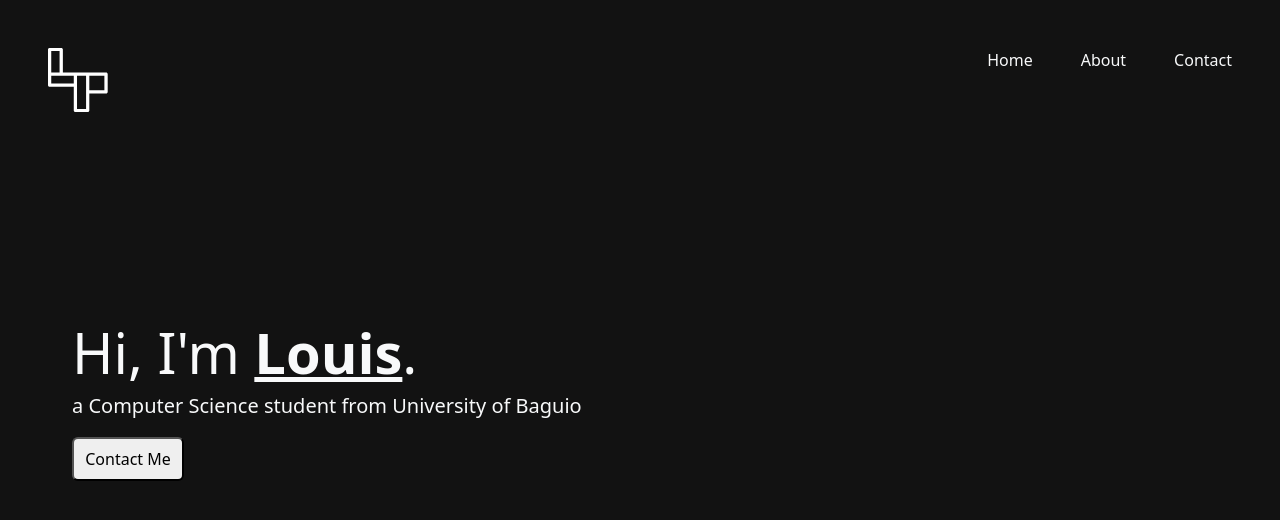
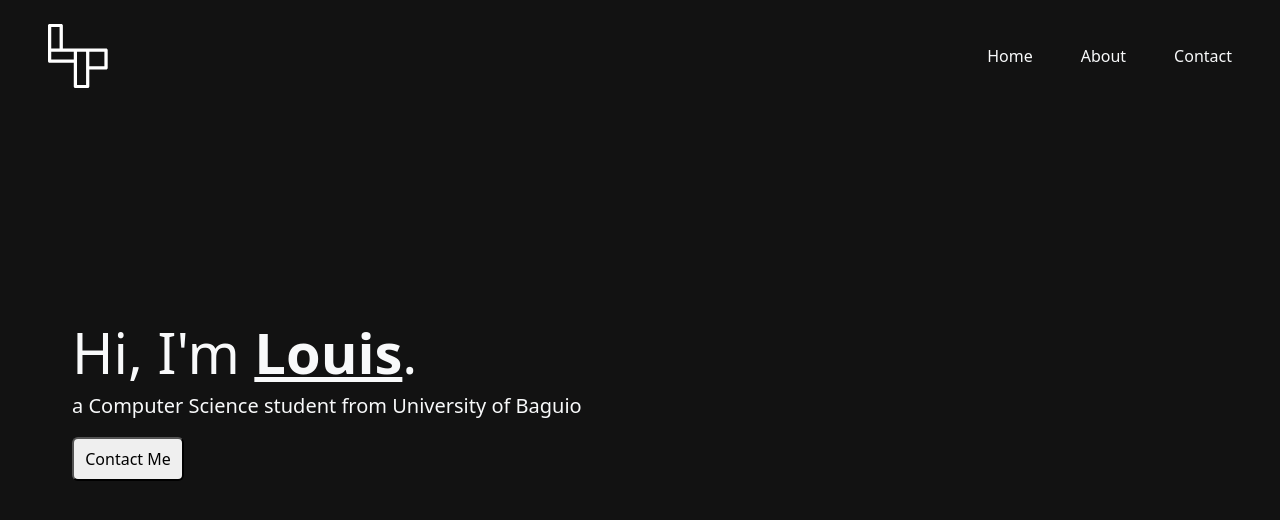
Before and after one commit to locwa/portfolio-angular, an Angular app: page / in a window 1280 px wide. Shown: the top 520 px of the page. Built offline with nearby package versions, Linux system fonts and the light colour scheme.

Commit message:
tweaked navbar

```diff
--- a/src/app/app.component.css
+++ b/src/app/app.component.css
@@ -1,5 +1,5 @@
 nav{
-    height: 5rem;
+    height: 7rem;
     position: fixed;
     width: 100vw;
 }
--- a/src/app/app.component.html
+++ b/src/app/app.component.html
@@ -1,9 +1,9 @@
-<nav class="p-4 p-lg-5 d-flex justify-content-between">
+<nav class="p-4 p-lg-5 d-flex justify-content-between align-items-center">
   <a routerLink="/">
     <app-logo></app-logo>
   </a>
 
-  <div class="d-flex gap-5">
+  <div class="d-flex gap-4 gap-lg-5">
     <a class="text-decoration-none text-light" routerLink="/">Home</a>
     <a class="text-decoration-none text-light" routerLink="/about">About</a>
     <a class="text-decoration-none text-light" routerLink="/contact">Contact</a>
```
